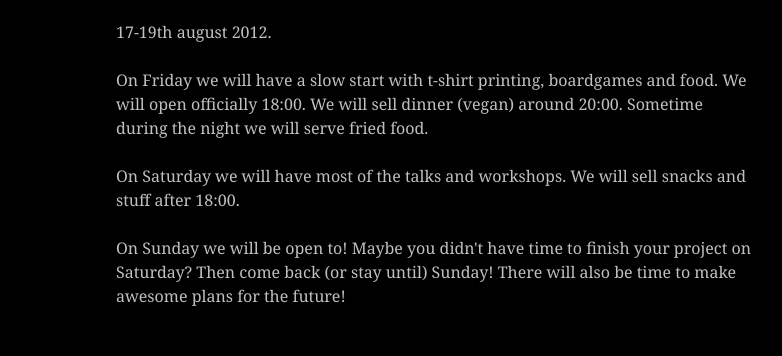
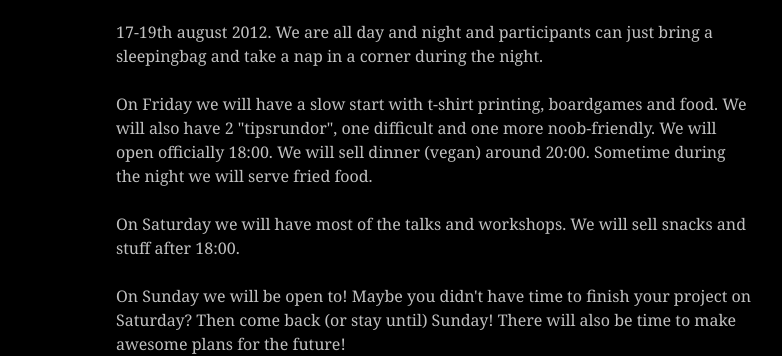
Before and after one commit to Sparvnastet/make-all.se, a plain HTML site: page index.html in a window 1280 px wide. Shown: the part 602-958 px from the top of the page, without its empty margins (206-988 px from the left). Drawn offline with Linux system fonts and the light colour scheme.

Commit message:
tipsrunda

```diff
--- a/index.html
+++ b/index.html
@@ -22,10 +22,10 @@
       <div id="dates">
 	<h1>When?</h1>
 	<span class="text">
-	  17-19th august 2012.
+	  17-19th august 2012. We are all day and night and participants can just bring a sleepingbag and take a nap in a corner during the night.
 	  <br />
 	  <br />
-	  On Friday we will have a slow start with t-shirt printing, boardgames and food. We will open officially 18:00. We will sell dinner (vegan) around 20:00. Sometime during the night we will serve fried food.
+	  On Friday we will have a slow start with t-shirt printing, boardgames and food. We will also have 2 "tipsrundor", one difficult and one more noob-friendly. We will open officially 18:00. We will sell dinner (vegan) around 20:00. Sometime during the night we will serve fried food.
 	  <br />
 	  <br />
 	  On Saturday we will have most of the talks and workshops. We will sell snacks and stuff after 18:00.
```
